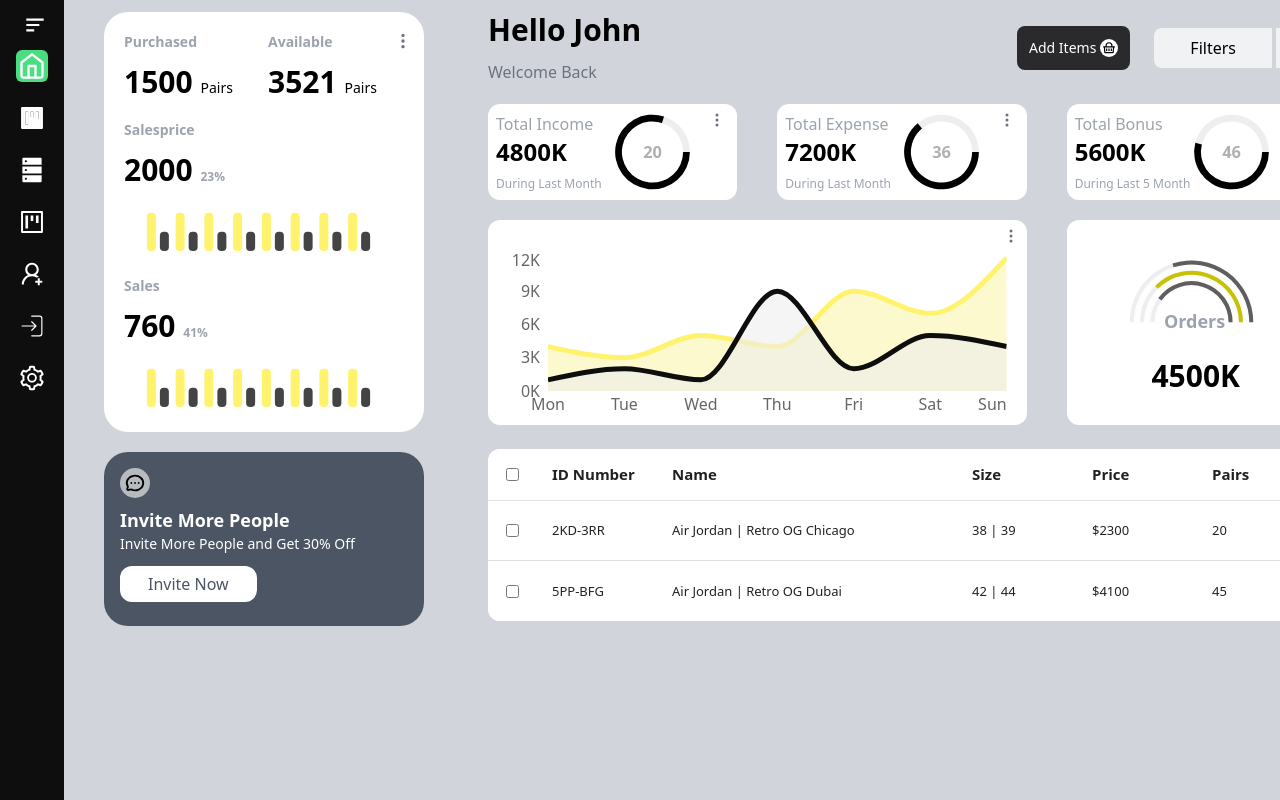
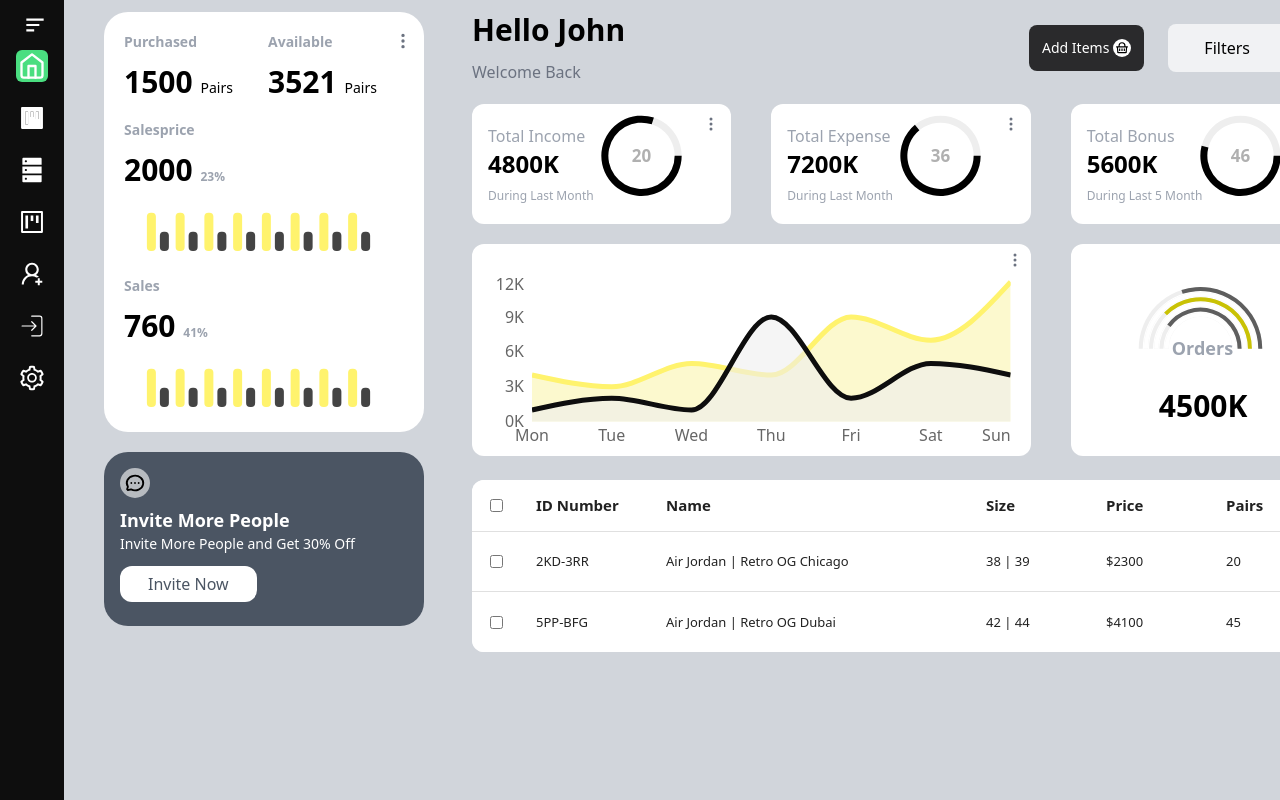
Before and after one commit to shafqatdeveloper/Inventory-Management, a React (Create React App) app: page / in a window 1280 px wide. Shown: the top 800 px of the page. Built offline with nearby package versions, Linux system fonts and the light colour scheme.

Commit message:
Media Queries

```diff
--- a/src/Pages/Dashboard.js
+++ b/src/Pages/Dashboard.js
@@ -19,34 +19,36 @@ import {
 import { BiFilter } from "react-icons/bi";
 
 const Dashboard = () => {
-  // Products for Data Table
-  const products = [
-    {
-      id: "2KD-3RR",
-      name: "Air Jordan | Retro OG Chicago",
-      price: 2300,
-      size: `${38} | ${39} `,
-      pairs: 20,
-    },
-    {
-      id: "5PP-BFG",
-      name: "Air Jordan | Retro OG Dubai",
-      price: 4100,
-      size: `${42} | ${44} `,
-      pairs: 45,
-    },
-  ];
+  const mediaQueries = {
+    medium: `@media (max-width: 768px)`,
+    large: `@media (max-width: 1200px)`,
+    Xlarge: `@media (max-width: 1500px)`,
+    XXlarge: `@media (max-width: 1900px)`,
+  };
   //   Data Table Columns
   const Columns = [
     {
       name: "ID Number",
       selector: (row) => row.id,
-      width: "120px",
+      width: "130px",
     },
     {
       name: "Name",
       selector: (row) => row.name,
-      width: "300px",
+      style: {
+        [mediaQueries.medium]: {
+          width: "200px",
+        },
+        [mediaQueries.large]: {
+          width: "250px",
+        },
+        [mediaQueries.Xlarge]: {
+          width: "280px",
+        },
+        [mediaQueries.XXlarge]: {
+          width: "320px",
+        },
+      },
     },
     {
       name: "Size",
@@ -66,6 +68,23 @@ const Dashboard = () => {
       selector: (row) => row.pairs,
       sortable: true,
       width: "120px",
+    },
+  ];
+  // Products for Data Table
+  const products = [
+    {
+      id: "2KD-3RR",
+      name: "Air Jordan | Retro OG Chicago",
+      price: 2300,
+      size: `${38} | ${39} `,
+      pairs: 20,
+    },
+    {
+      id: "5PP-BFG",
+      name: "Air Jordan | Retro OG Dubai",
+      price: 4100,
+      size: `${42} | ${44} `,
+      pairs: 45,
     },
   ];
   //   Data For Line Chart
@@ -212,7 +231,7 @@ const Dashboard = () => {
       <div>
         <Sidebar />
       </div>
-      <div className="w-full gap-16 flex px-10">
+      <div className="w-full gap-12 flex px-10">
         {/* Left Chart With Invite People Option */}
         <div>
           <div className="py-3 flex flex-col gap-5">
@@ -320,7 +339,7 @@ const Dashboard = () => {
               <h1 className="text-gray-500 ">Welcome Back</h1>
             </div>
             <div className="flex items-center gap-6">
-              <button className="bg-black/80 flex items-center text-sm gap-1 text-[#fff] rounded-lg p-3">
+              <button className="bg-black/80 flex items-center text-sm gap-1 text-[#fff] rounded-lg p-[13px] ">
                 Add Items
                 <RiShoppingBasketLine
                   className="bg-white text-black rounded-full p-0.5"
@@ -328,8 +347,8 @@ const Dashboard = () => {
                 />
               </button>
               <div className="flex items-center gap-1">
-                <h1 className="bg-white/70 px-9 py-2 rounded-l-lg">Filters</h1>
-                <button className="bg-white/70 text-black px-2 py-2 rounded-r-lg">
+                <h1 className="bg-white/70 px-9 py-3 rounded-l-lg">Filters</h1>
+                <button className="bg-white/70 text-black px-2 py-3 rounded-r-lg">
                   <BiFilter size={24} />
                 </button>
               </div>
@@ -337,8 +356,8 @@ const Dashboard = () => {
           </div>
           {/* Income, Expenses and Bonus Charts */}
           <div className="grid py-5 grid-cols-3 gap-10">
-            <div className="relative flex rounded-xl p-2 bg-[#fff]">
-              <BsThreeDotsVertical className="absolute text-gray-500 right-3" />
+            <div className="relative flex rounded-xl p-2 xl:py-5 xl:px-4 2xl:py-10 bg-[#fff]">
+              <BsThreeDotsVertical className="absolute text-gray-500 top-2 xl:top-3 right-3" />
               <div>
                 <h1 className="text-gray-400">Total Income</h1>
                 <h1 className="text-2xl font-bold">4800K</h1>
@@ -364,8 +383,8 @@ const Dashboard = () => {
                 </RadialBarChart>
               </ResponsiveContainer>
             </div>
-            <div className="relative flex rounded-xl p-2 bg-[#fff]">
-              <BsThreeDotsVertical className="absolute text-gray-500 right-3" />
+            <div className="relative flex rounded-xl p-2 xl:py-5 xl:px-4 2xl:py-10 bg-[#fff]">
+              <BsThreeDotsVertical className="absolute text-gray-500 right-3 xl:top-3" />
               <div>
                 <h1 className="text-gray-400">Total Expense</h1>
                 <h1 className="text-2xl font-bold">7200K</h1>
@@ -391,8 +410,8 @@ const Dashboard = () => {
                 </RadialBarChart>
               </ResponsiveContainer>
             </div>
-            <div className="relative flex rounded-xl p-2 bg-[#fff]">
-              <BsThreeDotsVertical className="absolute text-gray-500 right-3" />
+            <div className="relative flex rounded-xl p-2 xl:py-5 xl:px-4 2xl:py-10 bg-[#fff]">
+              <BsThreeDotsVertical className="absolute text-gray-500 right-3 xl:top-3" />
               <div>
                 <h1 className="text-gray-400">Total Bonus</h1>
                 <h1 className="text-2xl font-bold">5600K</h1>
@@ -481,10 +500,10 @@ const Dashboard = () => {
                   />
                 </RadialBarChart>
               </ResponsiveContainer>
-              <h1 className="absolute bottom-[44%] text-gray-400 text-lg font-semibold left-[39%]">
+              <h1 className="absolute bottom-[44%] text-gray-400 text-lg font-semibold xl:left-[39%] 2xl:left-[45%] left-[35%]">
                 Orders
               </h1>
-              <h1 className="absolute bottom-[15%]  text-black text-3xl font-bold tracking-normal left-[34%]">
+              <h1 className="absolute bottom-[15%]  text-black text-3xl font-bold xl:left-[34%] 2xl:left-[39.5%] tracking-normal left-[34%]">
                 4500K
               </h1>
             </div>
```
